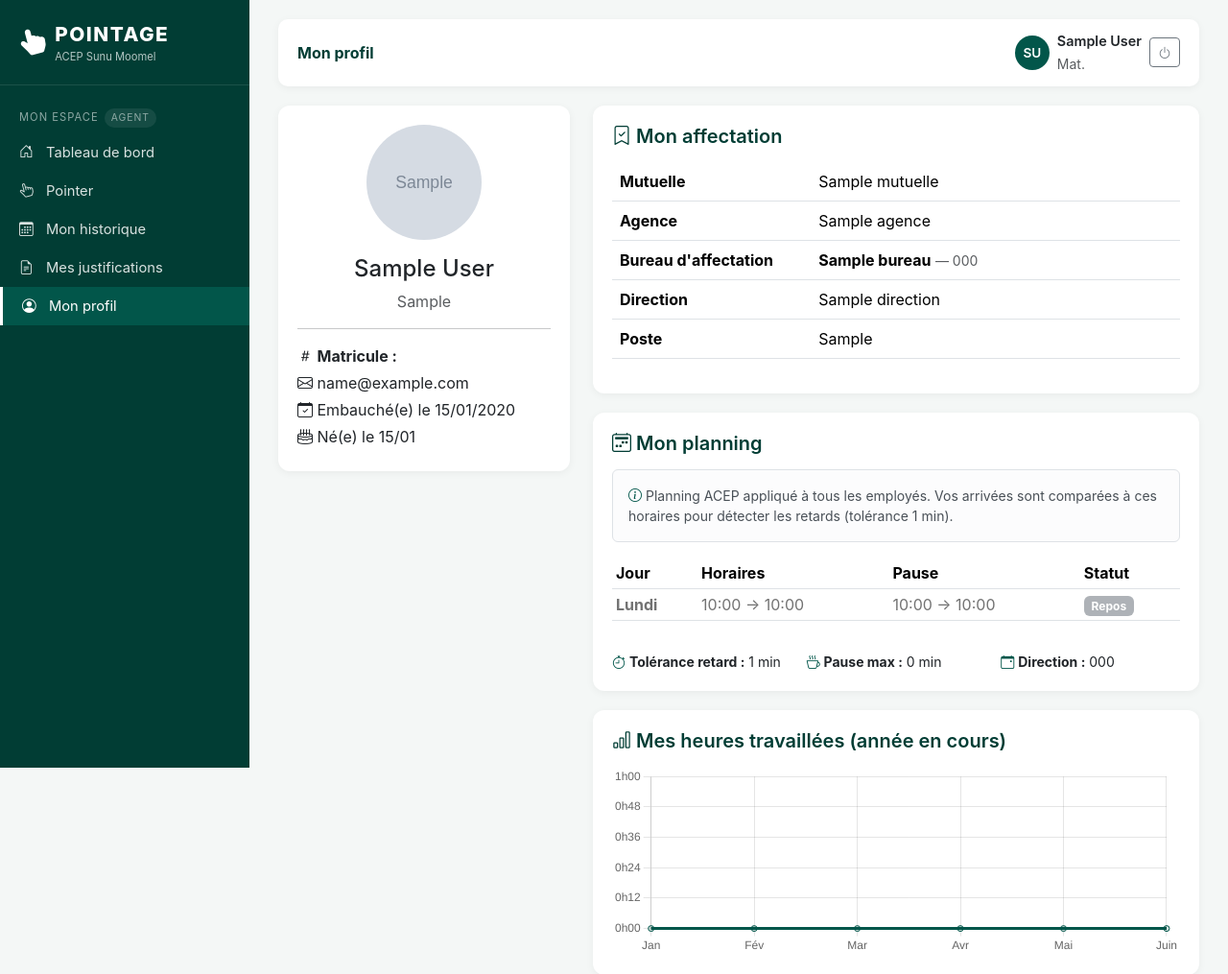
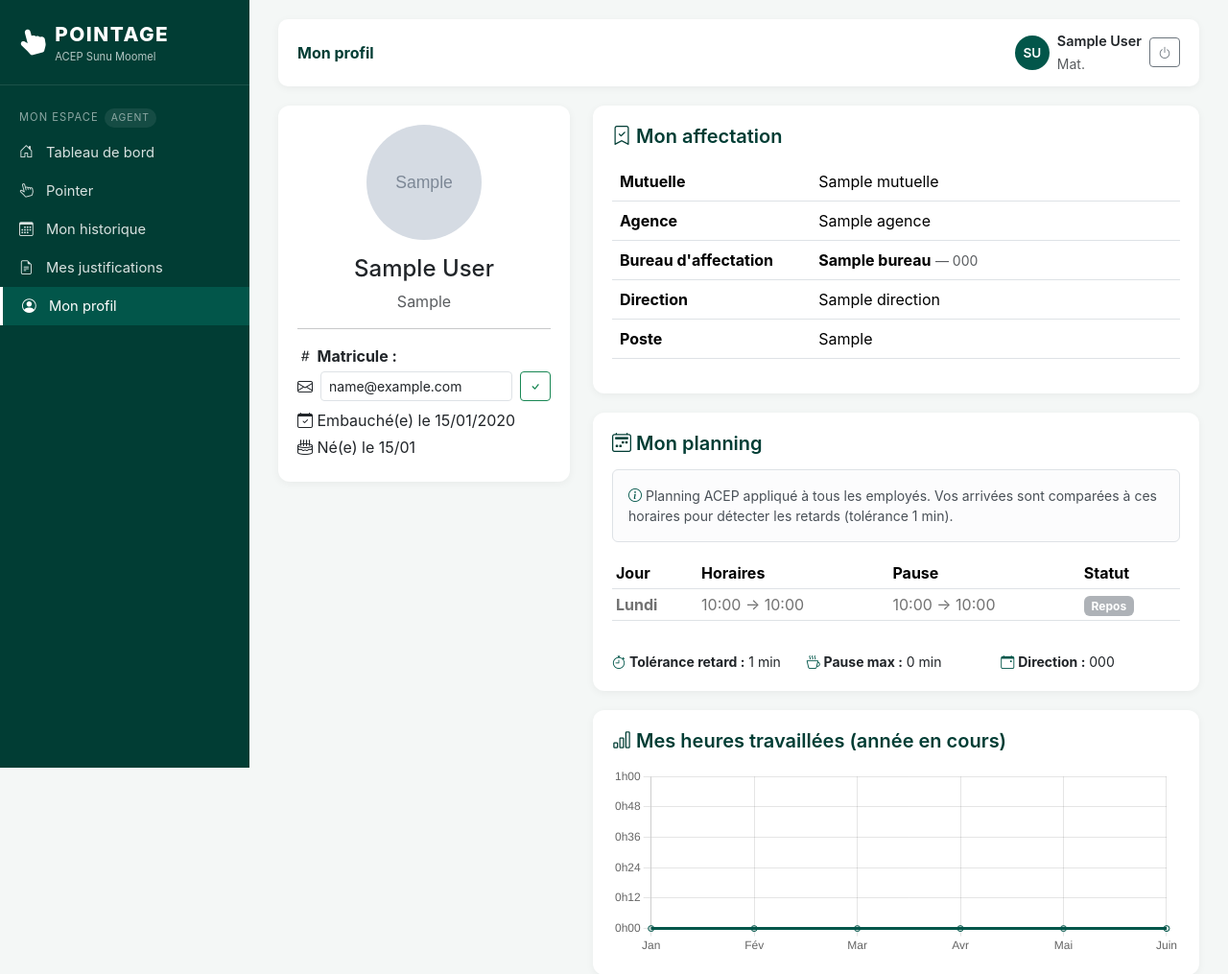
Before and after one commit to alledsi/sirh_acep, a Django app: page /employes/mon-profil/ in a window 1280 px wide. Shown: the top 1015 px of the page at 96% size. Run offline with Django 5.2, Linux system fonts and the light colour scheme; the visitor is signed in with stand-in values (Sample User, id 1); data comes from the database, SQL or seed files in the repository; tables that the repository leaves empty hold one stand-in row (values such as "Sample post"); grey boxes marked "Sample" are stand-in pictures.

Commit message:
Email optionnel partout + auto-edition par l'employe

```diff
--- a/apps/employees/forms.py
+++ b/apps/employees/forms.py
@@ -37,7 +37,7 @@ class EmployeeCreateForm(forms.Form):
     )
     first_name = forms.CharField(label='Prénom', max_length=150, widget=forms.TextInput(attrs=_TEXT))
     last_name = forms.CharField(label='Nom', max_length=150, widget=forms.TextInput(attrs=_TEXT))
-    email = forms.EmailField(label='Email', widget=forms.EmailInput(attrs=_TEXT))
+    email = forms.EmailField(label='Email', required=False, widget=forms.EmailInput(attrs=_TEXT))
     phone = forms.CharField(label='Téléphone', max_length=30, required=False, widget=forms.TextInput(attrs=_TEXT))
     roles = forms.MultipleChoiceField(
         label='Rôles',
@@ -102,7 +102,7 @@ class EmployeeCreateForm(forms.Form):
         data = self.cleaned_data
         user = User.objects.create_user(
             matricule=data['matricule'],
-            email=data['email'],
+            email=data.get('email') or None,
             password=data['password'],
             first_name=data['first_name'],
             last_name=data['last_name'],
@@ -135,7 +135,7 @@ class EmployeeUpdateForm(forms.Form):
     )
     first_name = forms.CharField(label='Prénom', max_length=150, widget=forms.TextInput(attrs=_TEXT))
     last_name = forms.CharField(label='Nom', max_length=150, widget=forms.TextInput(attrs=_TEXT))
-    email = forms.EmailField(label='Email', widget=forms.EmailInput(attrs=_TEXT))
+    email = forms.EmailField(label='Email', required=False, widget=forms.EmailInput(attrs=_TEXT))
     phone = forms.CharField(label='Téléphone', max_length=30, required=False, widget=forms.TextInput(attrs=_TEXT))
     roles = forms.MultipleChoiceField(
         label='Rôles',
@@ -201,7 +201,7 @@ class EmployeeUpdateForm(forms.Form):
         user = emp.user
         user.first_name = data['first_name']
         user.last_name = data['last_name']
-        user.email = data['email']
+        user.email = data.get('email') or ''
         user.phone = data.get('phone') or ''
         user.roles = list(data['roles'])
         user.is_active = data.get('is_user_active', False)
--- a/apps/employees/urls.py
+++ b/apps/employees/urls.py
@@ -17,4 +17,5 @@ urlpatterns = [
 
     # Mon profil (vue agent)
     path('mon-profil/', views.MyProfileView.as_view(), name='my_profile'),
+    path('mon-profil/email/', views.MyEmailUpdateView.as_view(), name='my_email_update'),
 ]
--- a/apps/employees/views.py
+++ b/apps/employees/views.py
@@ -250,6 +250,31 @@ class MyProfileView(LoginRequiredMixin, View):
 DEFAULT_IMPORT_PASSWORD = 'Acep@2026'
 
 
+# ============ Modification de l'email par l'employé lui-même ============
+
+class MyEmailUpdateView(LoginRequiredMixin, View):
+    """Permet à l'utilisateur connecté de modifier UNIQUEMENT son email."""
+
+    def post(self, request):
+        new_email = (request.POST.get('email') or '').strip()
+        user = request.user
+
+        # Validation basique
+        if new_email:
+            from django.core.validators import validate_email
+            from django.core.exceptions import ValidationError as DjangoValidationError
+            try:
+                validate_email(new_email)
+            except DjangoValidationError:
+                messages.error(request, "Adresse email invalide.")
+                return redirect('employees:my_profile')
+
+        user.email = new_email
+        user.save(update_fields=['email'])
+        messages.success(request, "Votre email a été mis à jour.")
+        return redirect('employees:my_profile')
+
+
 class EmployeeImportView(GlobalAccessRequiredMixin, View):
     """Permet à la RH d'importer en masse des employés depuis un fichier Excel.
 
--- a/templates/employees/employee_form.html
+++ b/templates/employees/employee_form.html
@@ -39,8 +39,9 @@
             {% if form.last_name.errors %}<div class="text-danger small">{{ form.last_name.errors }}</div>{% endif %}
           </div>
           <div class="col-md-7">
-            <label class="form-label">{{ form.email.label }} <span class="text-danger">*</span></label>
+            <label class="form-label">{{ form.email.label }}</label>
             {{ form.email }}
+            <small class="text-muted">Optionnel — l'employé pourra l'ajouter depuis son profil.</small>
             {% if form.email.errors %}<div class="text-danger small">{{ form.email.errors }}</div>{% endif %}
           </div>
           <div class="col-md-5">
--- a/templates/employees/my_profile.html
+++ b/templates/employees/my_profile.html
@@ -30,7 +30,18 @@
       <hr>
       <div class="text-start">
         <p class="mb-1"><i class="bi bi-hash"></i> <strong>Matricule :</strong> <code>{{ employee.user.matricule }}</code></p>
-        <p class="mb-1"><i class="bi bi-envelope"></i> {{ employee.user.email }}</p>
+
+        <form method="post" action="{% url 'employees:my_email_update' %}" class="d-flex align-items-center gap-2 mb-2">
+          {% csrf_token %}
+          <i class="bi bi-envelope"></i>
+          <input type="email" name="email" value="{{ employee.user.email }}"
+                 placeholder="Aucun email — cliquez pour ajouter"
+                 class="form-control form-control-sm" style="max-width: 220px;">
+          <button type="submit" class="btn btn-sm btn-outline-success" title="Enregistrer mon email">
+            <i class="bi bi-check"></i>
+          </button>
+        </form>
+
         {% if employee.user.phone %}<p class="mb-1"><i class="bi bi-telephone"></i> {{ employee.user.phone }}</p>{% endif %}
         <p class="mb-1"><i class="bi bi-calendar-check"></i> Embauché(e) le {{ employee.hire_date|date:'d/m/Y' }}</p>
         {% if employee.birth_date %}<p class="mb-1"><i class="bi bi-cake2"></i> Né(e) le {{ employee.birth_date|date:'d/m' }}</p>{% endif %}
```
